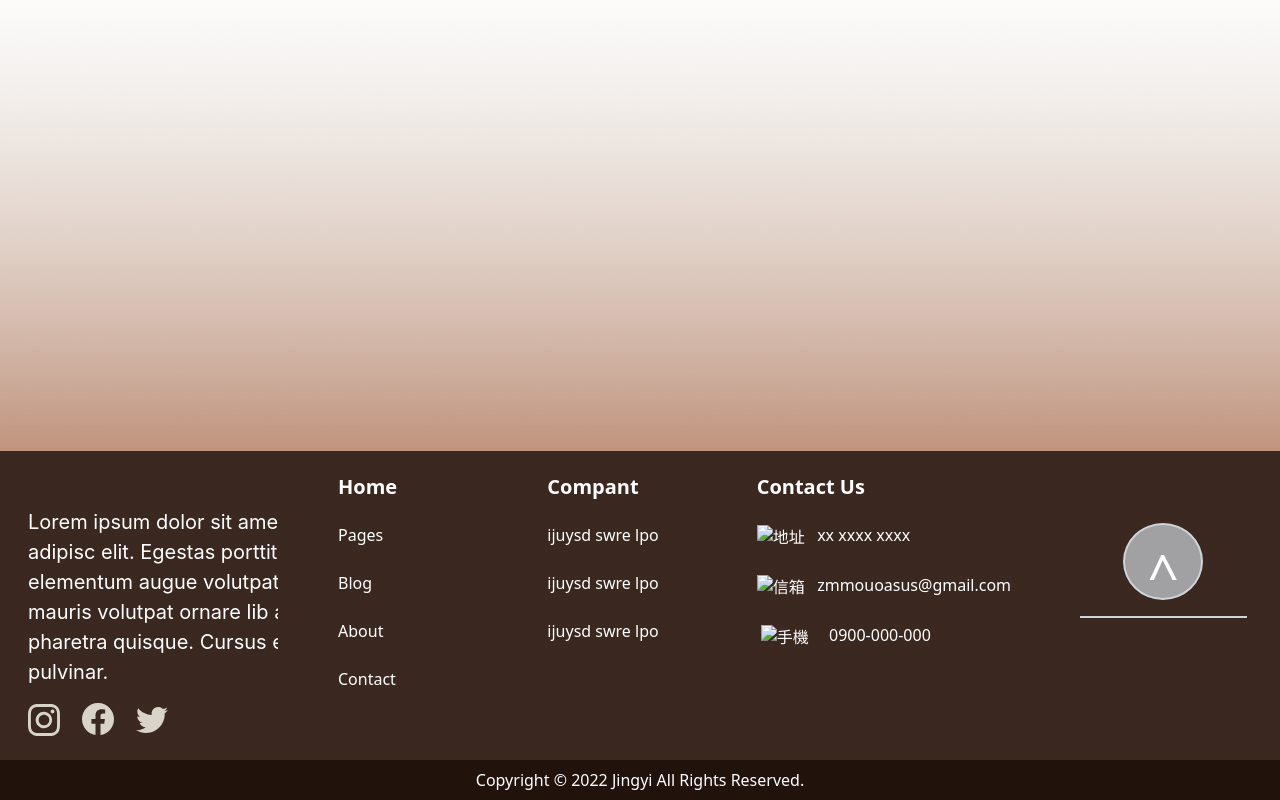
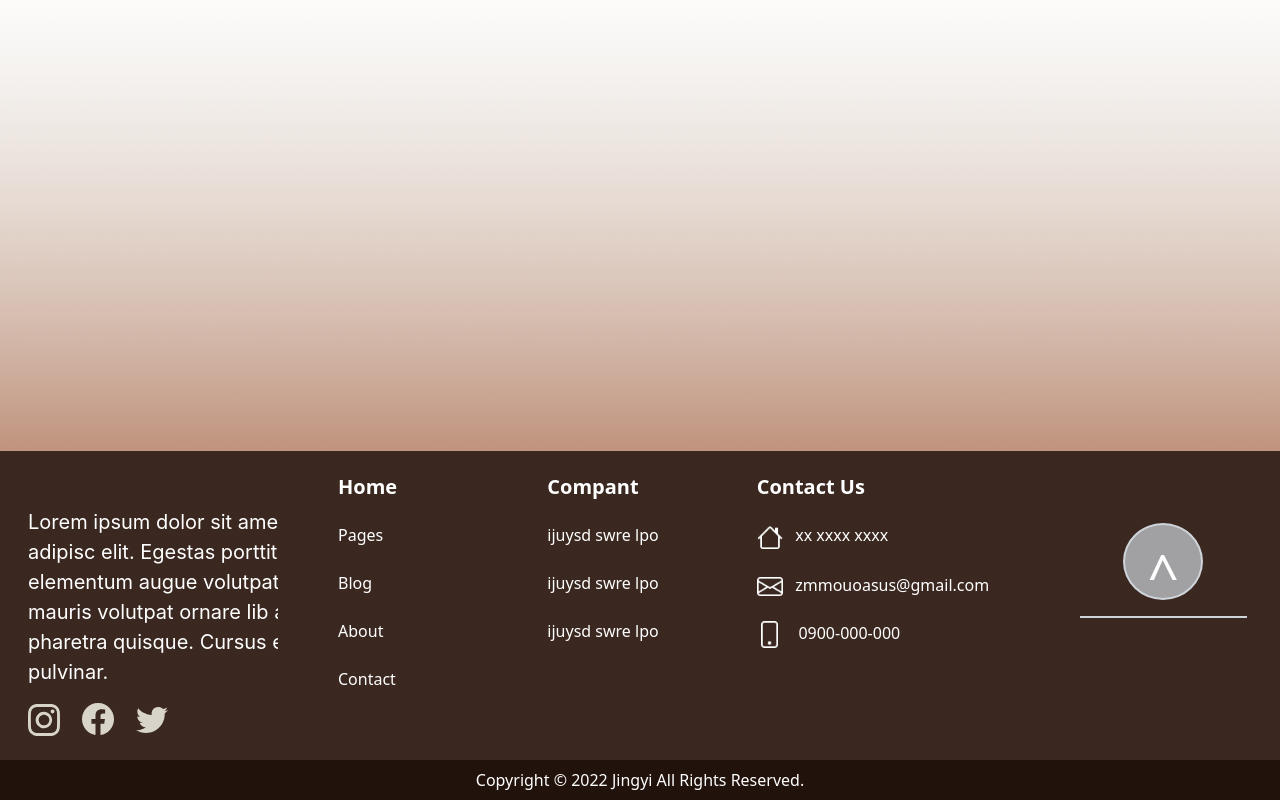
Before and after one commit to Yilongasus/yilongasus.github.io, a plain HTML site: page index.html in a window 1280 px wide. Shown: the part 3281-4081 px from the top of the page. Drawn offline with nearby package versions, Linux system fonts and the light colour scheme; files whose address does not match are found by name.

Commit message:
調整footer Icon href - 5/29
調整footer Icon href - 5/29

```diff
--- a/index.html
+++ b/index.html
@@ -265,19 +265,19 @@
         <ul class="list-unstyled">
           <li class="my-4">
             <a href="#!" class="text-white">
-              <img src="../onePageWeb/static/img/home.png" style="width: 9%;" alt="地址">
+              <img src="./static/img/home.png" style="width: 9%;" alt="地址">
               &nbsp;&nbsp;xx xxxx xxxx
             </a>
           </li>
           <li class="my-4">
             <a href="#!" class="text-white">
-              <img src="../onePageWeb/static/img/email.png" style="width: 9%;" alt="信箱">
+              <img src="./static/img/email.png" style="width: 9%;" alt="信箱">
               &nbsp;&nbsp;zmmouoasus@gmail.com
             </a>
           </li>
           <li class="my-4">
             <a href="#!" class="text-white">
-              &nbsp;<img src="../onePageWeb/static/img/phone.png" style="width: 6%;" alt="手機">
+              &nbsp;<img src="./static/img/phone.png" style="width: 6%;" alt="手機">
               &emsp;0900-000-000
             </a>
           </li>
```
